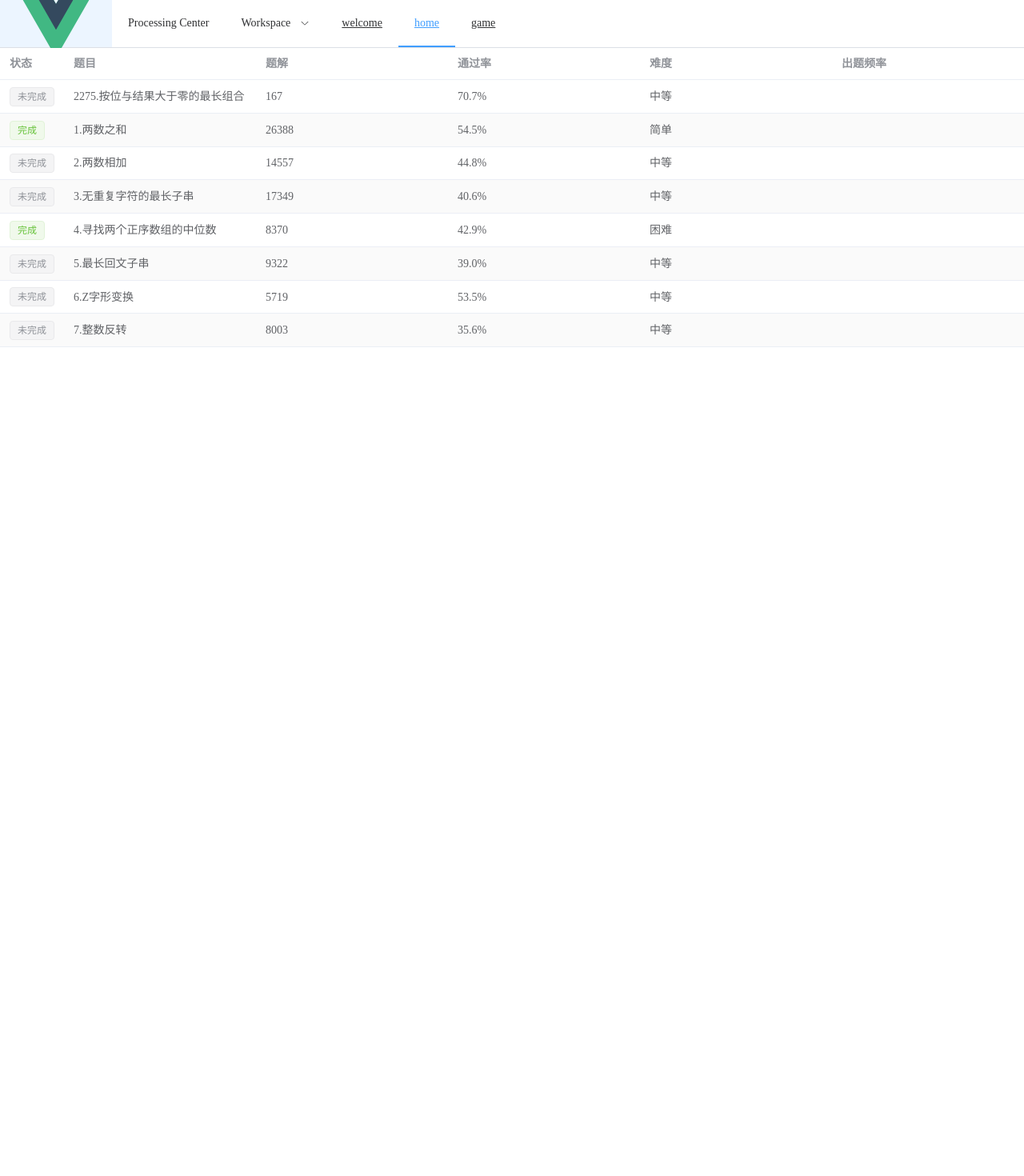
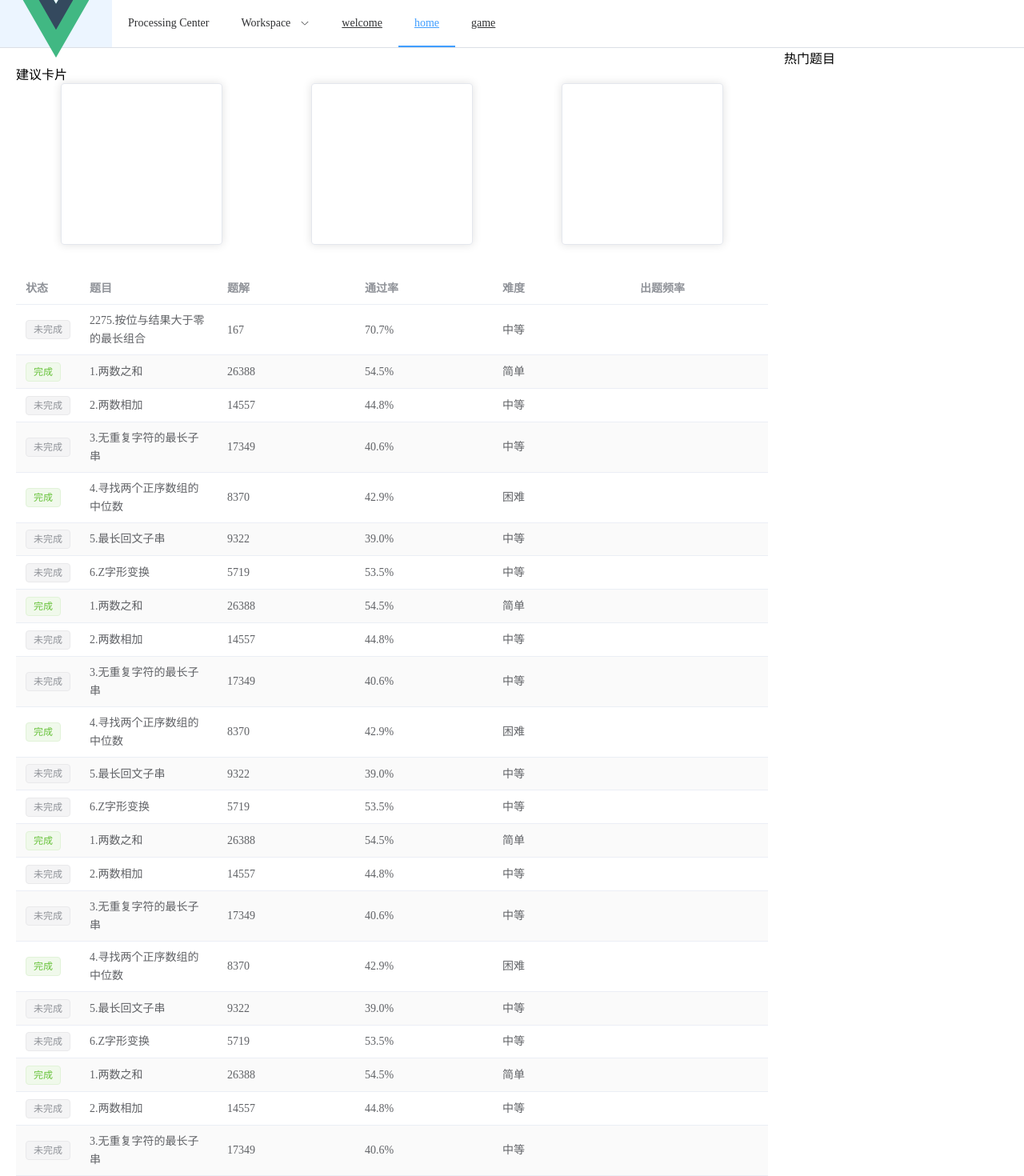
Before and after one commit to chdloser/chd123-front, a Vue app: page /home in a window 1280 px wide. Shown: the top 1470 px of the page at 80% size. Before the commit the page ends 800 px from the top, so only its background shows below. Built offline with nearby package versions, Linux system fonts and the light colour scheme.

Commit message:
搭建了基本home页面

```diff
--- a/src/components/exercise.vue
+++ b/src/components/exercise.vue
@@ -15,11 +15,29 @@
     </el-table>
   </template>
 
-  <script setup>
+  <script setup lang="ts">
   import { ref } from 'vue';
 
   const tableData = ref([
     { status: '未完成', title: '2275.按位与结果大于零的最长组合', solutionCount: 167, passRate: '70.7%', difficulty: '中等', frequency: '' },
+    { status: '完成', title: '1.两数之和', solutionCount: 26388, passRate: '54.5%', difficulty: '简单', frequency: '' },
+    { status: '未完成', title: '2.两数相加', solutionCount: 14557, passRate: '44.8%', difficulty: '中等', frequency: '' },
+    { status: '未完成', title: '3.无重复字符的最长子串', solutionCount: 17349, passRate: '40.6%', difficulty: '中等', frequency: '' },
+    { status: '完成', title: '4.寻找两个正序数组的中位数', solutionCount: 8370, passRate: '42.9%', difficulty: '困难', frequency: '' },
+    { status: '未完成', title: '5.最长回文子串', solutionCount: 9322, passRate: '39.0%', difficulty: '中等', frequency: '' },
+    { status: '未完成', title: '6.Z字形变换', solutionCount: 5719, passRate: '53.5%', difficulty: '中等', frequency: '' },
+    { status: '完成', title: '1.两数之和', solutionCount: 26388, passRate: '54.5%', difficulty: '简单', frequency: '' },
+    { status: '未完成', title: '2.两数相加', solutionCount: 14557, passRate: '44.8%', difficulty: '中等', frequency: '' },
+    { status: '未完成', title: '3.无重复字符的最长子串', solutionCount: 17349, passRate: '40.6%', difficulty: '中等', frequency: '' },
+    { status: '完成', title: '4.寻找两个正序数组的中位数', solutionCount: 8370, passRate: '42.9%', difficulty: '困难', frequency: '' },
+    { status: '未完成', title: '5.最长回文子串', solutionCount: 9322, passRate: '39.0%', difficulty: '中等', frequency: '' },
+    { status: '未完成', title: '6.Z字形变换', solutionCount: 5719, passRate: '53.5%', difficulty: '中等', frequency: '' },
+    { status: '完成', title: '1.两数之和', solutionCount: 26388, passRate: '54.5%', difficulty: '简单', frequency: '' },
+    { status: '未完成', title: '2.两数相加', solutionCount: 14557, passRate: '44.8%', difficulty: '中等', frequency: '' },
+    { status: '未完成', title: '3.无重复字符的最长子串', solutionCount: 17349, passRate: '40.6%', difficulty: '中等', frequency: '' },
+    { status: '完成', title: '4.寻找两个正序数组的中位数', solutionCount: 8370, passRate: '42.9%', difficulty: '困难', frequency: '' },
+    { status: '未完成', title: '5.最长回文子串', solutionCount: 9322, passRate: '39.0%', difficulty: '中等', frequency: '' },
+    { status: '未完成', title: '6.Z字形变换', solutionCount: 5719, passRate: '53.5%', difficulty: '中等', frequency: '' },
     { status: '完成', title: '1.两数之和', solutionCount: 26388, passRate: '54.5%', difficulty: '简单', frequency: '' },
     { status: '未完成', title: '2.两数相加', solutionCount: 14557, passRate: '44.8%', difficulty: '中等', frequency: '' },
     { status: '未完成', title: '3.无重复字符的最长子串', solutionCount: 17349, passRate: '40.6%', difficulty: '中等', frequency: '' },
--- a/src/views/home.vue
+++ b/src/views/home.vue
@@ -1,9 +1,38 @@
 <template>
-    <Headbar index="4"/>
-    <Exercise></Exercise>
+  <el-affix :offset="0">
+    <Headbar index="4" />
+  </el-affix>
+  <div class="main-box">
+    <el-container class="container">
+      <el-main class="main">        建议卡片
+        <div class="recommand-cards">
+
+          <el-card style="max-width: 480px" />
+          <el-card style="max-width: 480px" />
+          <el-card style="max-width: 480px" />
+        </div>
+        <Exercise />
+      </el-main>
+      <el-aside class="aside"> 热门题目 </el-aside>
+    </el-container>
+  </div>
 </template>
 
 <script lang="ts" setup>
-import Exercise from '@/components/exercise.vue';
-import Headbar from '@/components/headbar.vue';
+import Exercise from "@/components/exercise.vue";
+import Headbar from "@/components/headbar.vue";
 </script>
+<style scoped>
+.main-box {
+  display: flex;
+}
+.recommand-cards{
+    display:flex;
+}
+.el-card{
+    width: 200px;
+    height: 200px;
+    margin: auto;
+    margin-bottom: 35px;
+}
+</style>
```
